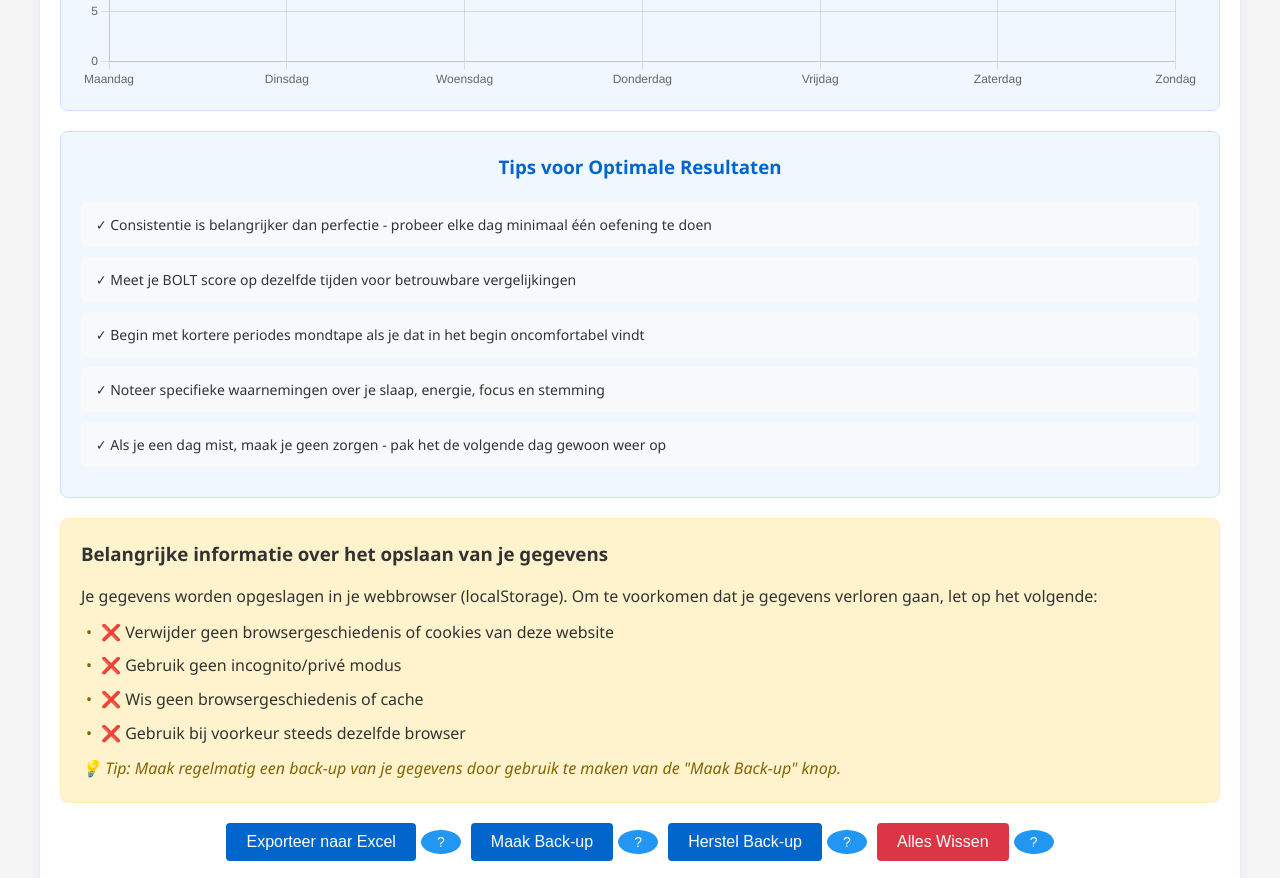
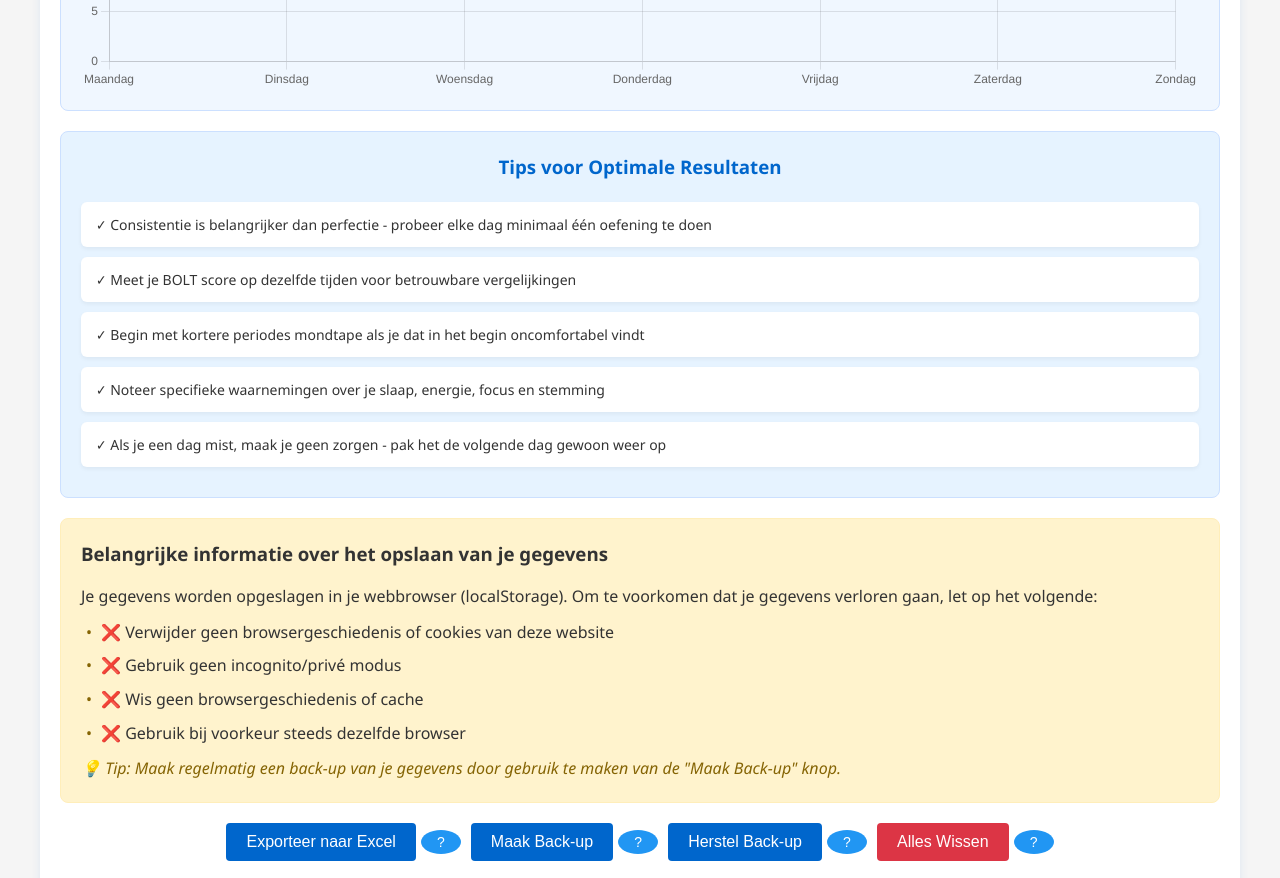
Before and after one commit to amstigter/kumbhaka-ademtracker, a website: page index.html in a window 1280 px wide. Shown: the part 2200-3078 px from the top of the page. Drawn offline with nearby package versions, Linux system fonts and the light colour scheme.

Commit message:
Fix: Blauwe achtergrond teruggebracht voor tips-sectie

```diff
--- a/styles.css
+++ b/styles.css
@@ -200,7 +200,7 @@ button:hover {
 }
 
 .tips-section {
-    background-color: #f0f7ff;
+    background-color: #e6f3ff;
     padding: 20px;
     border-radius: 8px;
     border: 1px solid #cce0ff;
@@ -222,16 +222,17 @@ button:hover {
 .tips-list li {
     padding: 12px 15px;
     margin-bottom: 10px;
-    background-color: #f8f9fa;
+    background-color: #ffffff;
     border-radius: 6px;
     font-size: 14px;
     line-height: 1.5;
     transition: transform 0.2s ease;
+    box-shadow: 0 2px 4px rgba(0, 0, 0, 0.05);
 }
 
 .tips-list li:hover {
     transform: translateX(5px);
-    background-color: #f0f0f0;
+    background-color: #f8f9fa;
 }
 
 .feedback-section {
```
